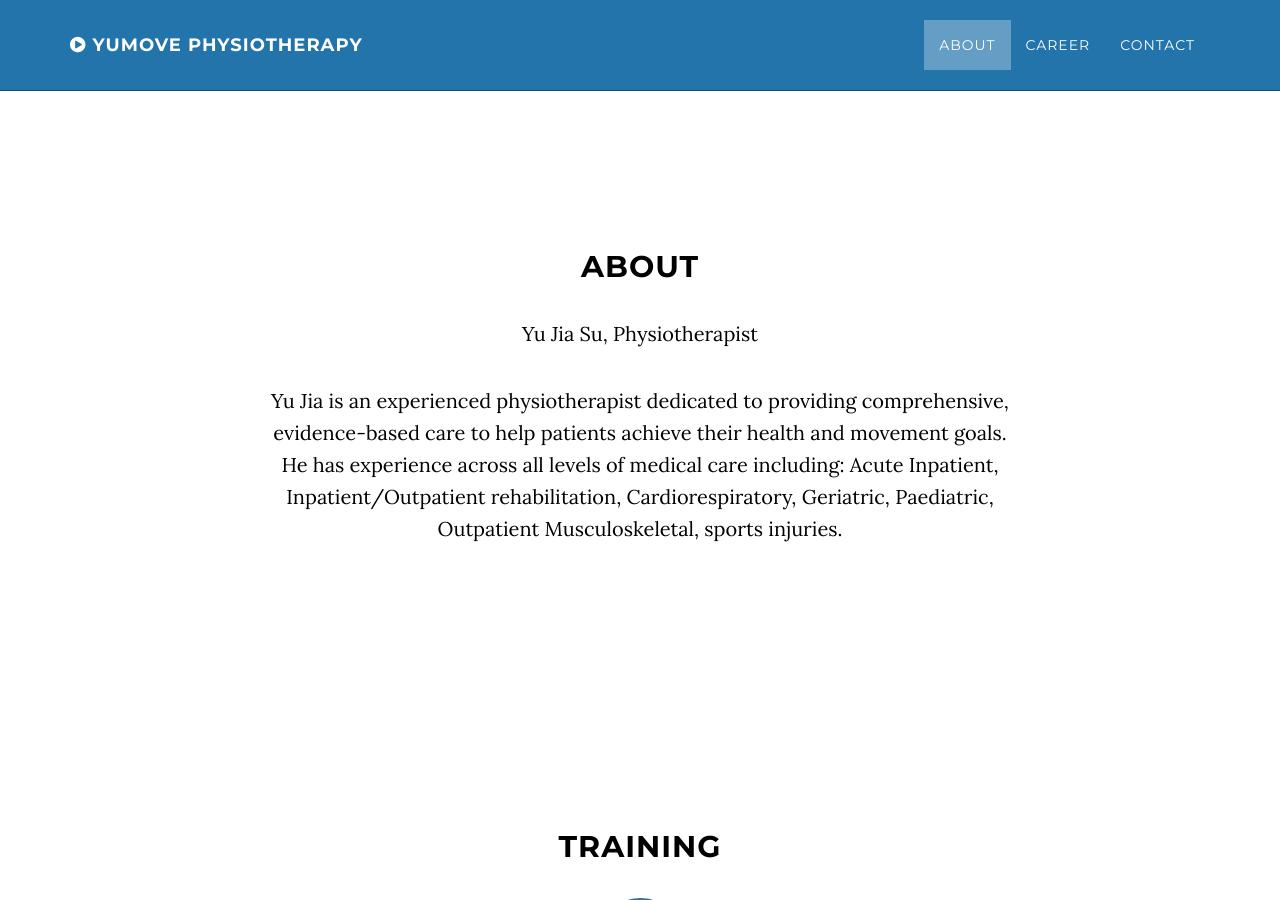
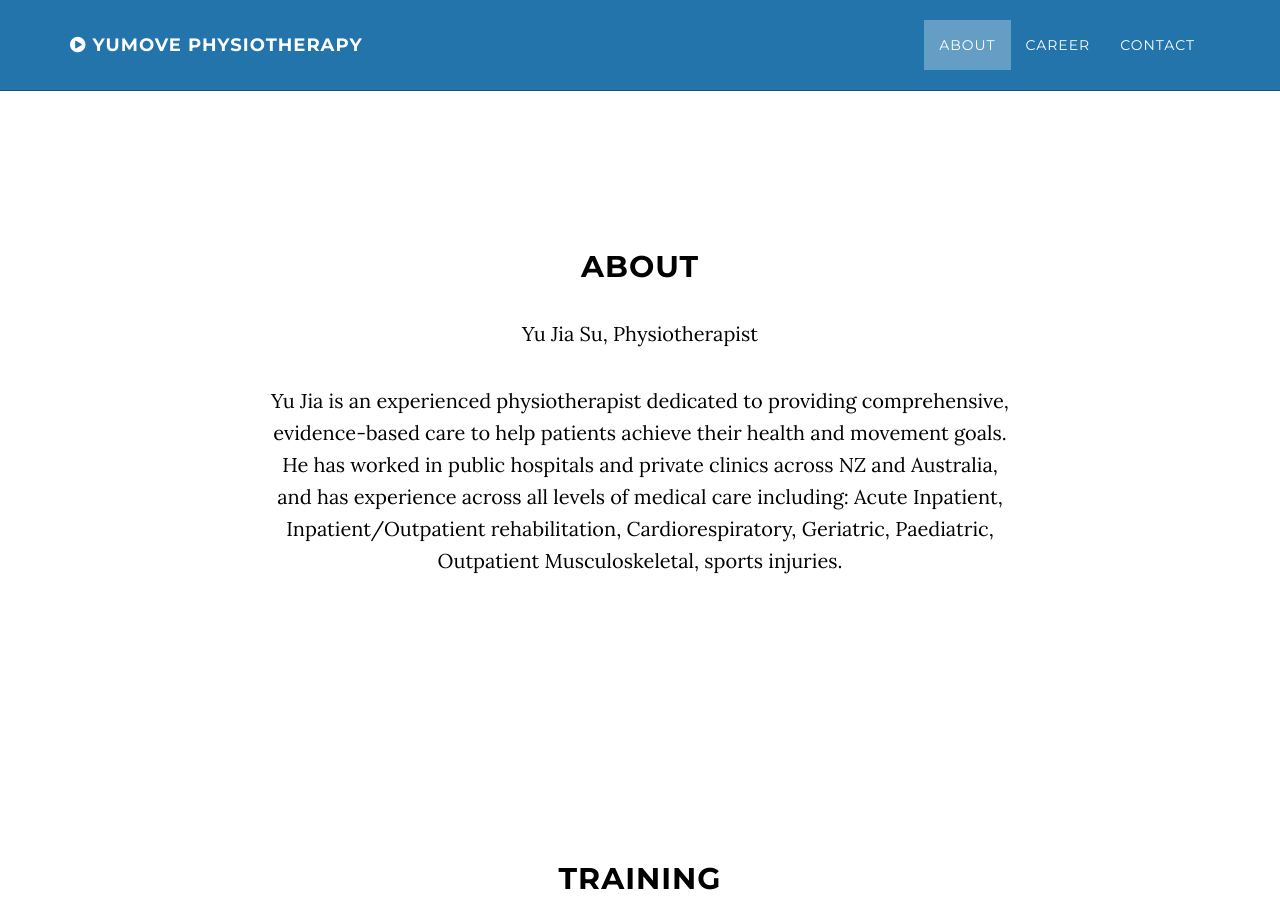
Before and after one commit to SavidDu/kirby_dev, a Jekyll site: the page built from index.html, in a window 1280 px wide and 900 px high. Built offline with Jekyll 4.4.1, drawn with Linux system fonts in a browser that asks for light colours.

Commit message:
Update about.html

```diff
--- a/about.html
+++ b/about.html
@@ -6,4 +6,4 @@ title: About
 ## About
 Yu Jia Su, Physiotherapist
 
-Yu Jia is an experienced physiotherapist dedicated to providing comprehensive, evidence-based care to help patients achieve their health and movement goals. He has experience across all levels of medical care including: Acute Inpatient, Inpatient/Outpatient rehabilitation, Cardiorespiratory,  Geriatric, Paediatric, Outpatient Musculoskeletal, sports injuries.
+Yu Jia is an experienced physiotherapist dedicated to providing comprehensive, evidence-based care to help patients achieve their health and movement goals. He has worked in public hospitals and private clinics across NZ and Australia, and has experience across all levels of medical care including: Acute Inpatient, Inpatient/Outpatient rehabilitation, Cardiorespiratory,  Geriatric, Paediatric, Outpatient Musculoskeletal, sports injuries.
```
